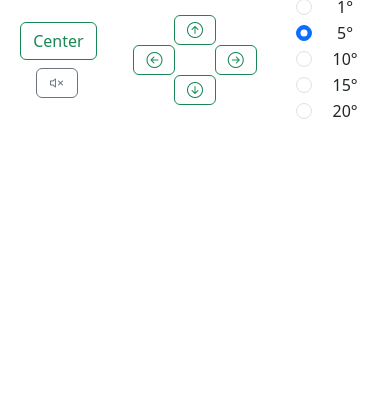
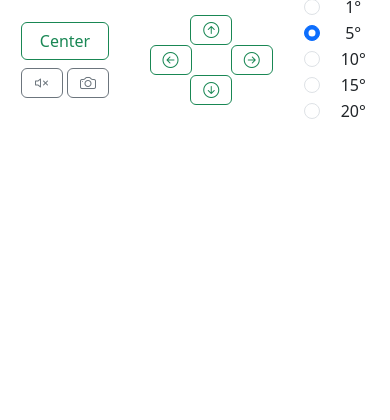
Before and after one commit to myungsanglee/Home-CCTV, a Flask app: page /get_cam in a window 390 px wide. Shown: the part 404-824 px from the top of the page. Run offline with Flask 3, Linux system fonts and the light colour scheme; the visitor is signed in with stand-in values (Sample User, id 1); some libraries are stand-ins or nearby versions.

Commit message:
Add snapshot save button and align control buttons
- Save the current camera frame as JPEG (share sheet on mobile, download on PC)
- Keep audio and snapshot buttons on one row next to each other
- Match Center button width to the audio/snapshot row

Co-Authored-By: Claude Opus 5.5 <noreply@anthropic.com>

```diff
--- a/templates/get_cam.html
+++ b/templates/get_cam.html
@@ -46,14 +46,21 @@
 
         <div class="container">
             <div class="row align-items-center justify-content-evenly">
-                <div class="col-3 col-md-5 col-lg-4 col-xl-3 text-center">
-                    <button class='btn btn-outline-success mb-2' type="button" onClick="servo_center()">
-                        Center
-                    </button>
-                    <br>
-                    <button class='btn btn-outline-secondary' type="button" id="audioBtn" onClick="toggleAudio()">
-                        <span class="bi bi-volume-mute"></span>
-                    </button>
+                <div class="col-4 col-md-5 col-lg-4 col-xl-3 text-center">
+                    <!-- Center 버튼과 소리/저장 버튼 줄의 가로 길이를 맞춤 -->
+                    <div class="d-inline-flex flex-column gap-2">
+                        <button class='btn btn-outline-success' type="button" onClick="servo_center()">
+                            Center
+                        </button>
+                        <div class="d-flex flex-nowrap gap-1">
+                            <button class='btn btn-outline-secondary flex-fill' type="button" id="audioBtn" onClick="toggleAudio()">
+                                <span class="bi bi-volume-mute"></span>
+                            </button>
+                            <button class='btn btn-outline-secondary flex-fill' type="button" onClick="saveSnapshot()">
+                                <span class="bi bi-camera"></span>
+                            </button>
+                        </div>
+                    </div>
                     <audio id="audioPlayer" autoplay playsinline></audio>
                 </div>
 
@@ -378,6 +385,42 @@
                 return URL.createObjectURL(new Blob([buf], { type: 'audio/wav' }));
             }
 
+            // 지금 보고 있는 카메라 화면을 원본 해상도로 저장 (확대 여부와 상관없이 전체 화면)
+            // 모바일은 공유 창의 "이미지 저장"으로 사진 앱에 저장, PC는 파일로 다운로드
+            function saveSnapshot() {
+                const img = document.getElementById('videoFeed');
+                if (!img.naturalWidth) return;
+                const canvas = document.createElement('canvas');
+                canvas.width = img.naturalWidth;
+                canvas.height = img.naturalHeight;
+                canvas.getContext('2d').drawImage(img, 0, 0);
+
+                const now = new Date();
+                const pad = (n) => String(n).padStart(2, '0');
+                const name = `cctv_${currentCam}_${now.getFullYear()}${pad(now.getMonth() + 1)}${pad(now.getDate())}` +
+                    `_${pad(now.getHours())}${pad(now.getMinutes())}${pad(now.getSeconds())}.jpg`;
+
+                // iOS는 공유 창을 버튼을 누른 그 순간에 열어야 해서, 비동기 없이 바로 파일로 만듦
+                const bin = atob(canvas.toDataURL('image/jpeg', 0.92).split(',')[1]);
+                const bytes = new Uint8Array(bin.length);
+                for (let i = 0; i < bin.length; i++) bytes[i] = bin.charCodeAt(i);
+                const file = new File([bytes], name, { type: 'image/jpeg' });
+
+                const isTouch = window.matchMedia('(pointer: coarse)').matches;
+                if (isTouch && navigator.canShare && navigator.canShare({ files: [file] })) {
+                    navigator.share({ files: [file] }).catch(() => {});
+                    return;
+                }
+                const url = URL.createObjectURL(file);
+                const a = document.createElement('a');
+                a.href = url;
+                a.download = name;
+                document.body.appendChild(a);
+                a.click();
+                a.remove();
+                setTimeout(() => URL.revokeObjectURL(url), 1000);
+            }
+
             async function toggleAudio() {
                 const btn = document.getElementById('audioBtn');
                 const audio = document.getElementById('audioPlayer');
```
